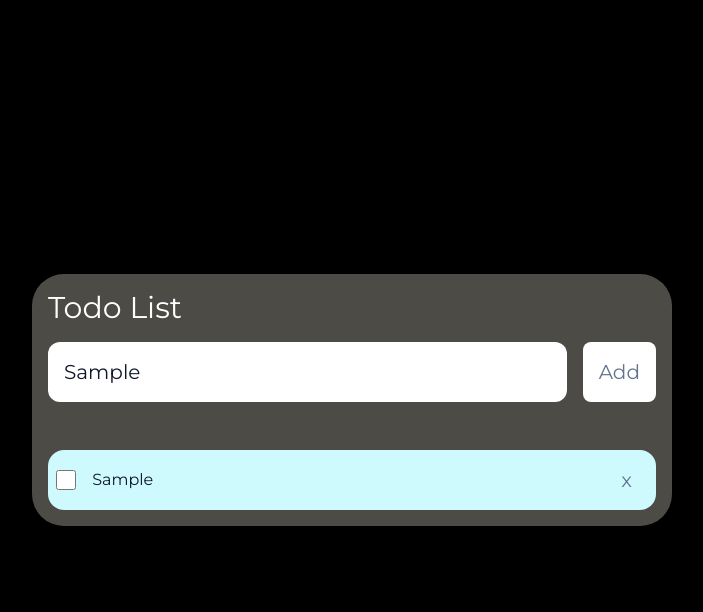
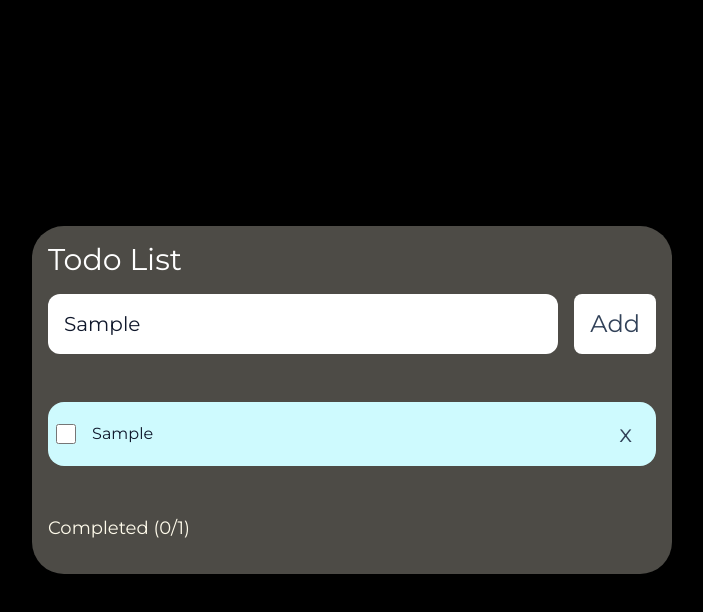
Before and after one commit to Faizan-glitch-os/todo-react-tailwind-typescript, a React (Vite) app: page / in a window 1280 px wide. Both pictures are taken after typing "Sample" into the empty fields and a click on the button "Add". Shown: the top 612 px of the page, without its empty margins (288-991 px from the left). Built offline with nearby package versions, Linux system fonts and the light colour scheme.

Commit message:
completed todos section styled, app fully working, will work on framer for animations later

```diff
--- a/src/App.tsx
+++ b/src/App.tsx
@@ -1,5 +1,5 @@
 import { useState, type FormEvent } from "react";
-import CompletedTodos from "./components/CompletedTodos";
+import ShowTodos from "./components/CompletedTodos";
 
 export type todoType = {
   id: number;
@@ -23,18 +23,29 @@ function App() {
       todo: newTodo as string,
     };
     setTodos((prevTodos) => [...prevTodos, todo]);
-    console.log(allTodos);
   }
 
   function deleteTodo(id: number) {
     setTodos((prevTodos) => prevTodos.filter((todo) => id !== todo.id));
   }
 
+  function completeTodo(id: number) {
+    setTodos((prevTodos) =>
+      prevTodos.map((todo) =>
+        todo.id === id ? { ...todo, completed: !todo.completed } : todo
+      )
+    );
+  }
+
+  const unCompleted: todoType[] = allTodos.filter((todo) => !todo.completed);
+  const completed: todoType[] = allTodos.filter((todo) => todo.completed);
+
   return (
     <div className="sm:w-[90vw] md:w-[50vw] flex flex-col gap-4 p-4 rounded-4xl bg-amber-50/30">
       <h1 className="text-white text-3xl">Todo List</h1>
-      <form className="flex gap-4" onSubmit={addTodo}>
+      <form className="mb-8 flex gap-4" onSubmit={addTodo}>
         <input
+          required
           className="text-xl w-full bg-white rounded-xl p-4 text-slate-900 focus:outline-none"
           type="text"
           name="newTodo"
@@ -43,9 +54,18 @@ function App() {
         />
         <button type="submit">Add</button>
       </form>
-      <CompletedTodos
+      <ShowTodos
         onDelete={deleteTodo}
-        completedTodos={allTodos.filter((todo) => !todo.completed)}
+        onCompleted={completeTodo}
+        todos={unCompleted}
+      />
+      <h2 className="text-lg text-amber-50 mt-8">
+        Completed ({completed.length}/{unCompleted.length})
+      </h2>
+      <ShowTodos
+        onDelete={deleteTodo}
+        onCompleted={completeTodo}
+        todos={completed}
       />
     </div>
   );
--- a/src/components/CompletedTodos.tsx
+++ b/src/components/CompletedTodos.tsx
@@ -1,27 +1,38 @@
 import { type todoType } from "../App";
 
 type completedTodosPropsType = {
-  completedTodos: todoType[];
+  todos: todoType[];
   onDelete: (id: number) => void;
+  onCompleted: (id: number) => void;
 };
 
-export default function CompletedTodos({
-  completedTodos,
+export default function ShowTodos({
+  todos,
   onDelete,
+  onCompleted,
 }: completedTodosPropsType) {
   return (
-    <ul className="flex flex-col gap-2 mt-8">
-      {!completedTodos && (
-        <p className="text-md text-amber-50">No todo added yet</p>
-      )}
-      {completedTodos &&
-        completedTodos.map((todo) => (
-          <li
-            key={todo.id}
-            className="flex items-center gap-4 bg-cyan-100 p-2 rounded-2xl"
+    <>
+      {!todos && <p className="text-md text-amber-50">No todo added yet</p>}
+      <ul className="flex flex-col gap-2">
+        {todos &&
+          todos.map((todo) => (
+            <li key={todo.id} className={todo.completed ? "!bg-pink-500" : ""}>
+              <input
+                type="checkbox"
+                id="checkbox"
+                checked={todo.completed}
+                onChange={() => onCompleted(todo.id)}
+              />
+              <p
+                className={
+                  todo.completed
+                    ? "text-md text-white w-full"
+                    : "text-md text-slate-900 w-full"
+                }
               >
-            <input type="checkbox" id="checkbox" />
-            <p className="text-md text-slate-900 w-full">{todo.todo}</p>
+                {todo.todo}
+              </p>
               <button
                 className="!bg-transparent"
                 onClick={() => onDelete(todo.id)}
@@ -31,5 +42,6 @@ export default function CompletedTodos({
             </li>
           ))}
       </ul>
+    </>
   );
 }
--- a/src/index.css
+++ b/src/index.css
@@ -7,11 +7,16 @@
 }
 
 button {
-  @apply p-2 px-4 text-xl text-slate-500 rounded-lg bg-white
-  hover:text-slate-700 hover:cursor-pointer hover:text-2xl
-  hover:rounded-sm hover:-translate-y-2 duration-200;
+  @apply p-2 px-4 text-2xl text-slate-700 rounded-lg bg-white
+  hover:text-slate-900 hover:cursor-pointer hover:bg-amber-200
+  hover:rounded-sm hover:-translate-y-1 duration-200;
+}
+
+li {
+  @apply flex items-center gap-4 bg-cyan-100 p-2 rounded-2xl;
 }
 
 #checkbox {
-  @apply transition duration-110 accent-green-400 w-6 h-6 rounded-full border-2 border-amber-300;
+  @apply transition duration-110 accent-green-400 w-6 h-6
+  rounded-full border-2 border-amber-300;
 }
```
Lines whose indentation alone changed are shown as unchanged.
